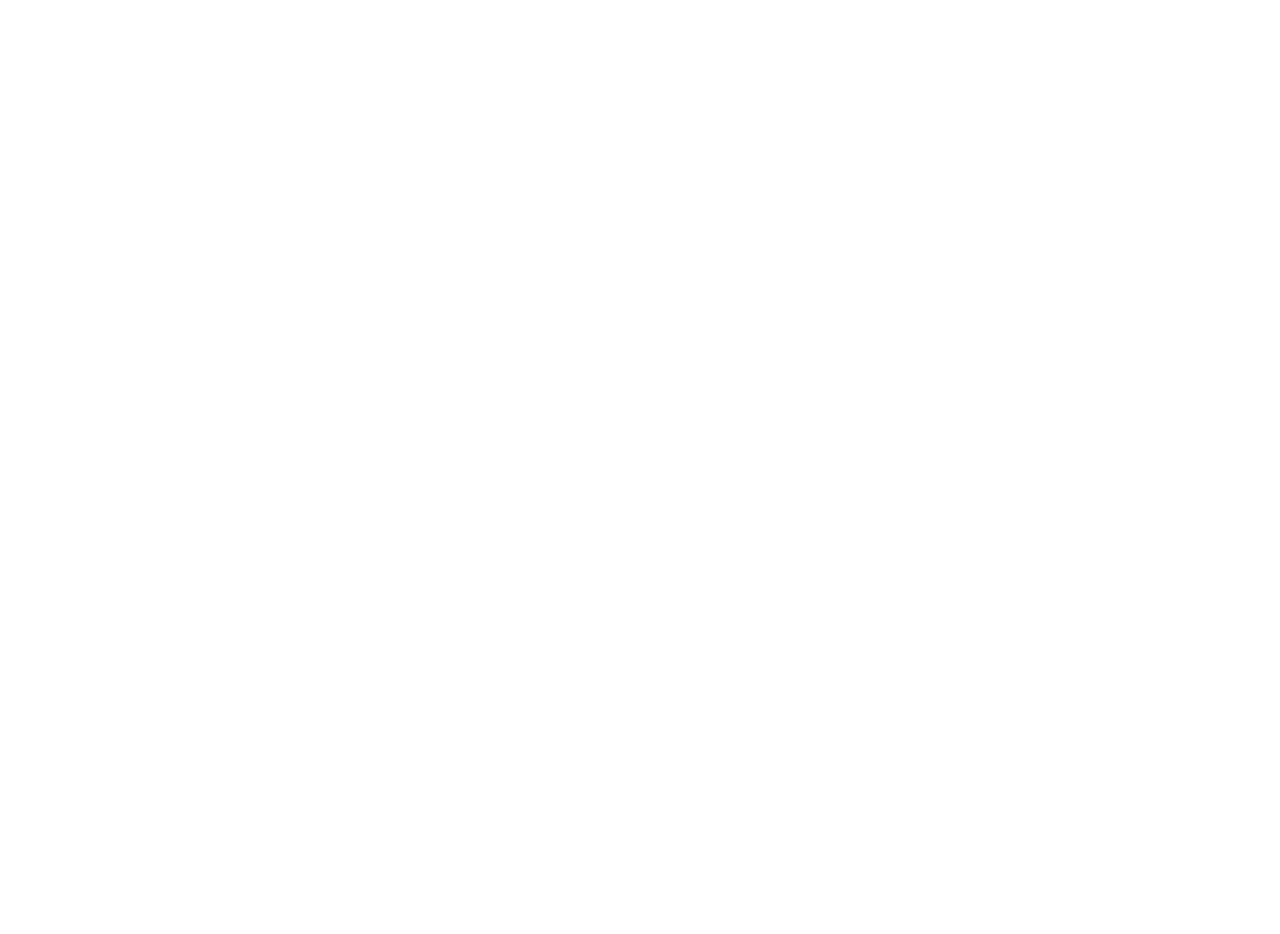
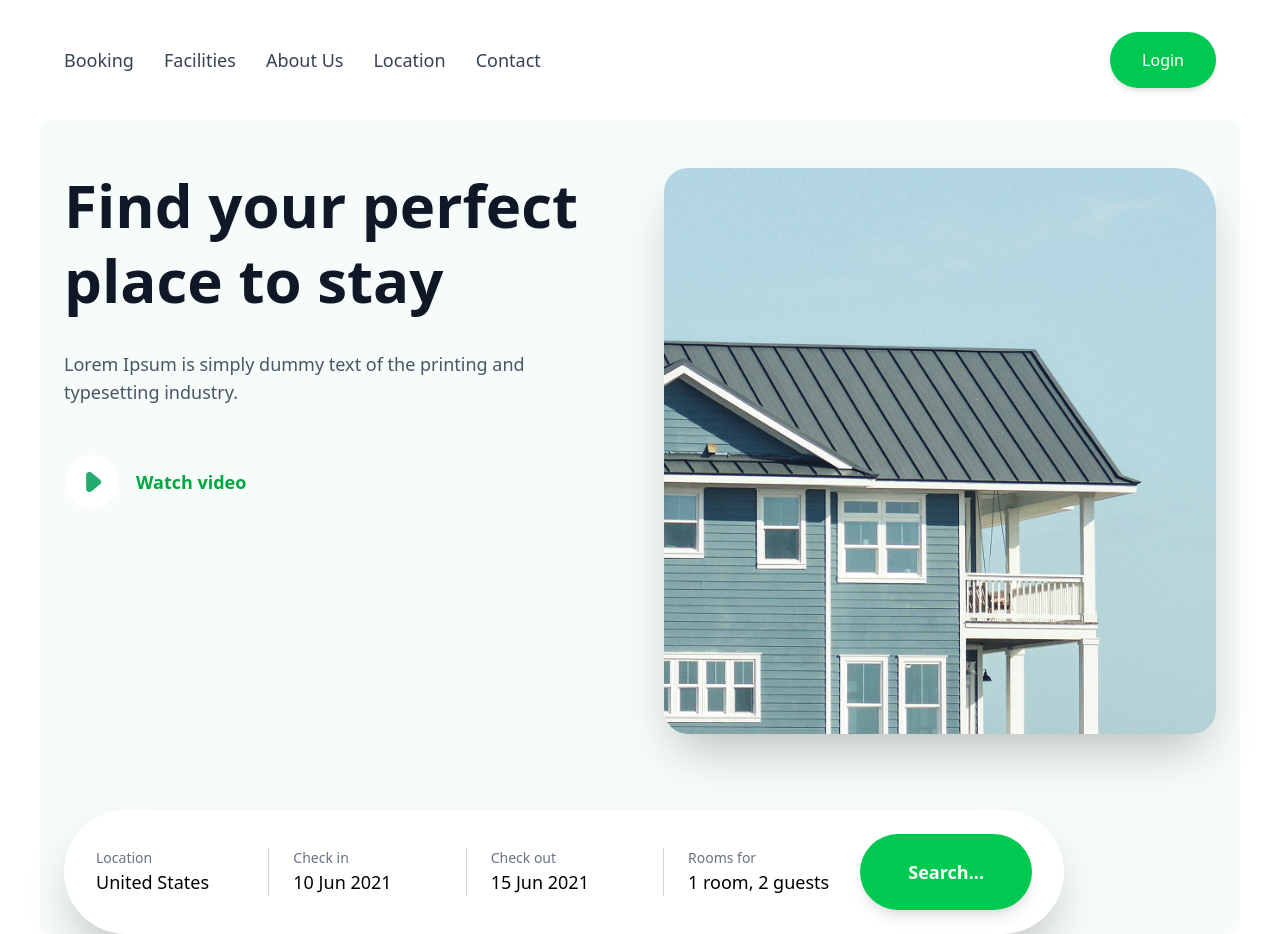
Before and after one commit to asoevafotima/Proect16, a website: page src/index.html in a window 1280 px wide. Before the commit the page ends 800 px from the top, so only its background shows below. Drawn offline with nearby package versions, Linux system fonts and the light colour scheme; files that its build step writes are made by us from their sources.

Commit message:
first commit in part01

```diff
--- a/src/index.html
+++ b/src/index.html
@@ -7,6 +7,79 @@
     <link rel="stylesheet" href="output.css">
 </head>
 <body>
+     <header class="max-w-300 m-auto px-6 py-8 flex justify-between items-center">
+    <nav class="hidden lg:block lg:flex gap-[30px] text-gray-700 text-lg">
+      <p >Booking</p>
+      <p >Facilities</p>
+      <p >About Us</p>
+      <p >Location</p>
+      <p >Contact</p>
+    </nav>
+    <button class="bg-green-500 text-white px-8 py-4 rounded-full font-medium hover:bg-green-600 transition shadow-md">
+      Login
+    </button>
+  </header>
 
+  <section class="max-w-300 m-auto rounded-[10px] bg-[#24AB700A]  px-6">
+    <div class="absolute top-0"></div>
+
+    <div class="relative grid grid-cols-1 lg:grid-cols-2 gap-12 items-start pt-12">
+      <div class="">
+        <h1 class="text-4xl lg:text-6xl font-bold text-gray-900 mb-8 leading-tight">
+          Find your perfect place to stay
+        </h1>
+        <p class="text-gray-600 text-lg mb-12 max-w-lg">
+          Lorem Ipsum is simply dummy text of the printing and typesetting industry.
+        </p>
+
+        <button class="flex items-center gap-4 text-green-600 font-semibold text-lg hover:gap-6 transition-all mb-20">
+
+            <img src="/src/Group 2.png" alt="">
+          Watch video
+        </button>
+
+        <div class="w-[300px] lg:w-[1000px] mt-[50px] lg:mt-[300px] px-8 bg-white rounded-full shadow-2xl p-6 flex flex-col lg:flex-row items-center gap-6">
+          <div class="flex items-center gap-4 flex-1">
+            <div>
+              <p class="text-sm text-gray-500">Location</p>
+              <p class="font-medium text-lg">United States</p>
+            </div>
+          </div>
+          <div class="w-px h-12 bg-gray-300 hidden lg:block"></div>
+          <div class="flex items-center gap-4 flex-1">
+            <div>
+              <p class="text-sm text-gray-500">Check in</p>
+              <p class="font-medium text-lg">10 Jun 2021</p>
+            </div>
+          </div>
+          <div class="w-px h-12 bg-gray-300 hidden lg:block"></div>
+          <div class="flex items-center gap-4 flex-1">
+            <div>
+              <p class="text-sm text-gray-500">Check out</p>
+              <p class="font-medium text-lg">15 Jun 2021</p>
+            </div>
+          </div>
+          <div class="w-px h-12 bg-gray-300 hidden lg:block"></div>
+          <div class="flex items-center gap-4 flex-1">
+            <div>
+              <p class="text-sm text-gray-500">Rooms for</p>
+              <p class="font-medium text-lg">1 room, 2 guests</p>
+            </div>
+          </div>
+          <button class="bg-green-500 text-white px-12 py-6 rounded-full font-bold text-lg hover:bg-green-600 transition shadow-lg flex items-center gap-3">
+            Search...
+          </button>
+        </div>
+      </div>
+
+      <!-- Right: Image (ты поставишь свою картинку с домиком) -->
+      <div class="relative z-10 mt-20 lg:mt-0">
+        <div class="rounded-3xl overflow-hidden shadow-2xl">
+          <!-- Замени src на свою картинку с домиком -->
+          <img src="/src/image (56).png" alt="Beautiful house" class="w-full h-full object-cover min-h-96">
+        </div>
+      </div>
+    </div>
+  </section>
 </body>
 </html>
```
Also changed, not shown: src/Group 2.png (added), src/image (56).png (added).
